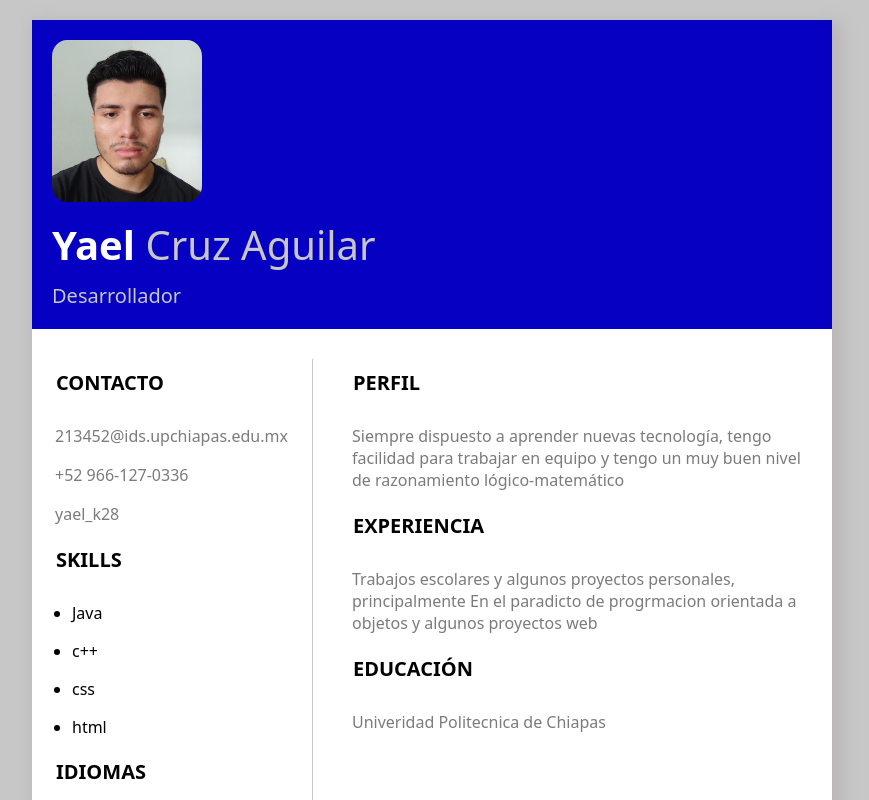
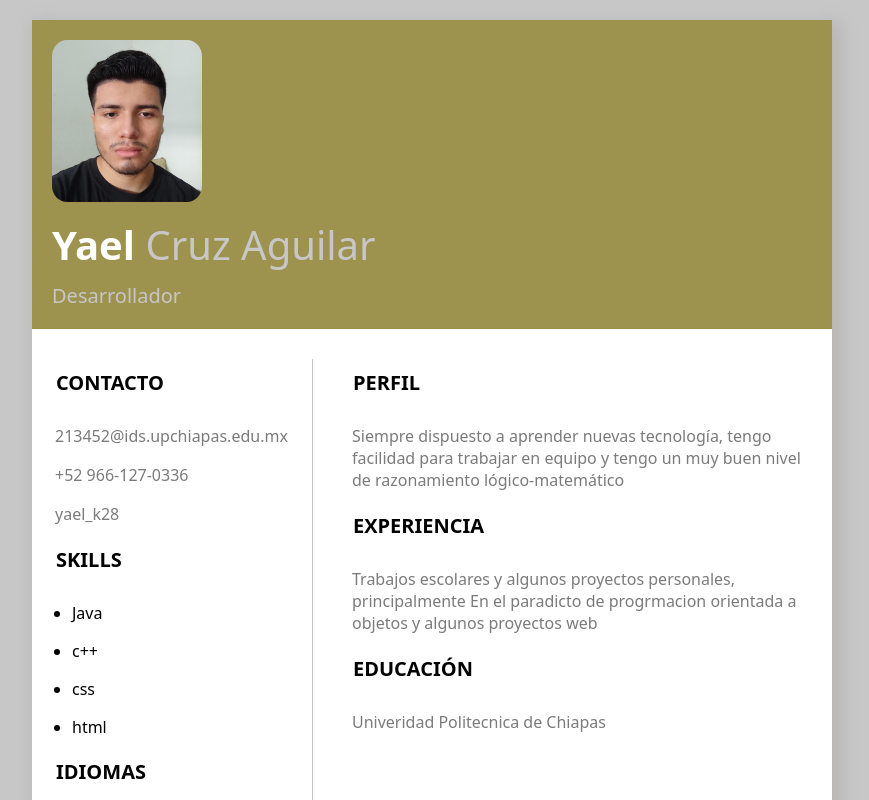
Before and after one commit to YaelAguilar/appweb, a React (Vite) app: page / in a window 1280 px wide. Shown: the top 800 px of the page, without its empty margins (208-1077 px from the left). Built offline with nearby package versions, Linux system fonts and the light colour scheme.

Commit message:
[MODIFICATION] header color

```diff
--- a/src/assets/style/cv.module.css
+++ b/src/assets/style/cv.module.css
@@ -23,7 +23,7 @@ body{
 }
 
 .topSection{
-	background-color:#0600C2;
+	background-color:#9E924F;
 	text-align: left;
 	padding: 20px;
 
```
